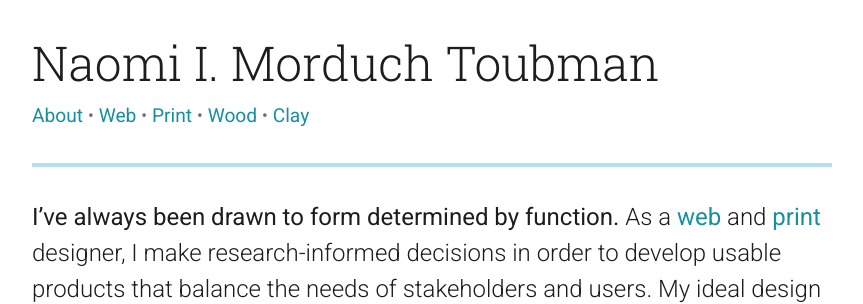
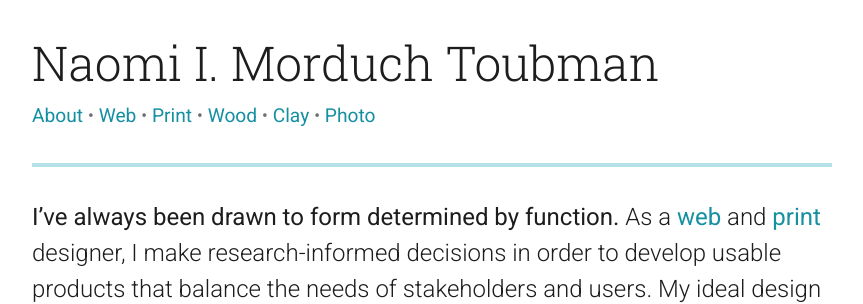
Before and after one commit to nmorduch/nmorduch.github.io, a Jekyll site: the page built from index.md, in a window 1280 px wide. Shown: the top 304 px of the page, without its empty margins (208-1071 px from the left). Built offline with Jekyll 4.4.1, drawn with Linux system fonts in a browser that asks for light colours.

Commit message:
update nav to include photo

```diff
--- a/_data/navigation.yaml
+++ b/_data/navigation.yaml
@@ -9,3 +9,5 @@ navigation:
   link: work/wood
 - title: Clay
   link: work/clay
+- title: Photo
+  link: work/photo
```
